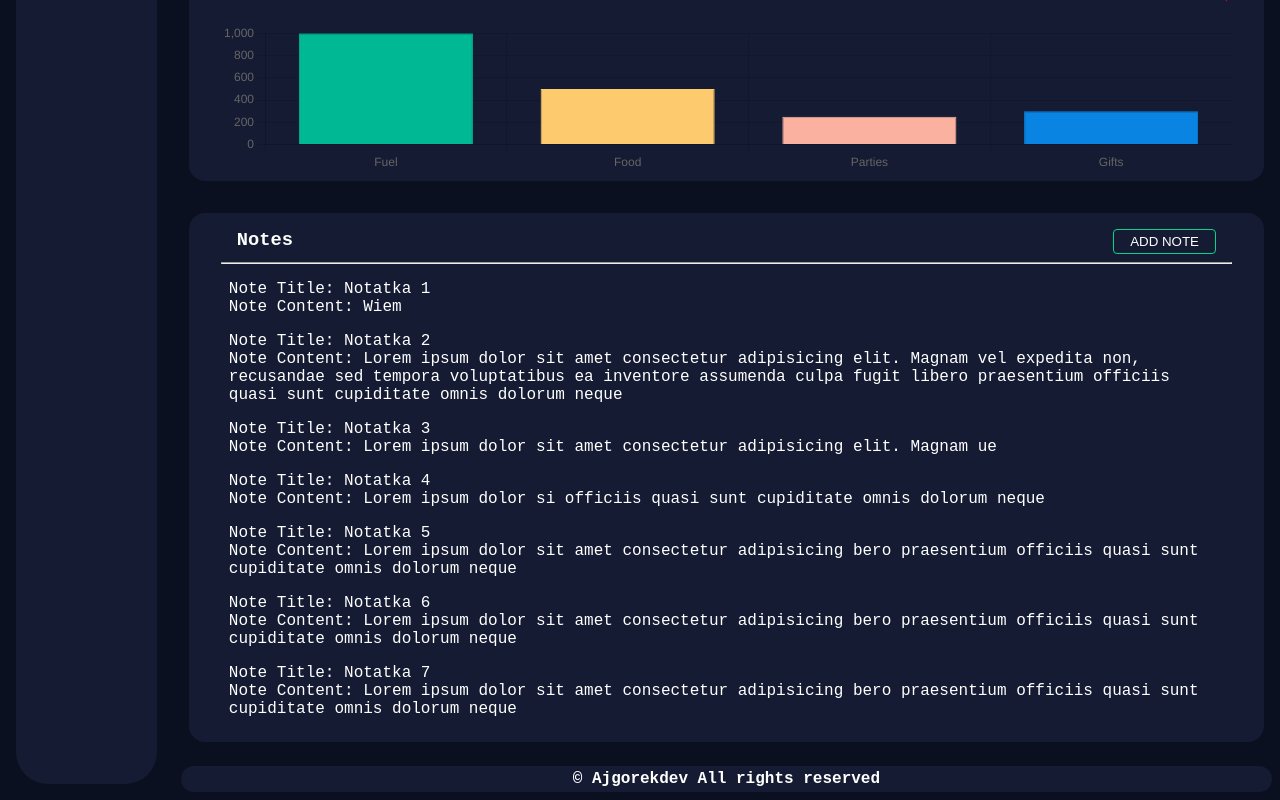
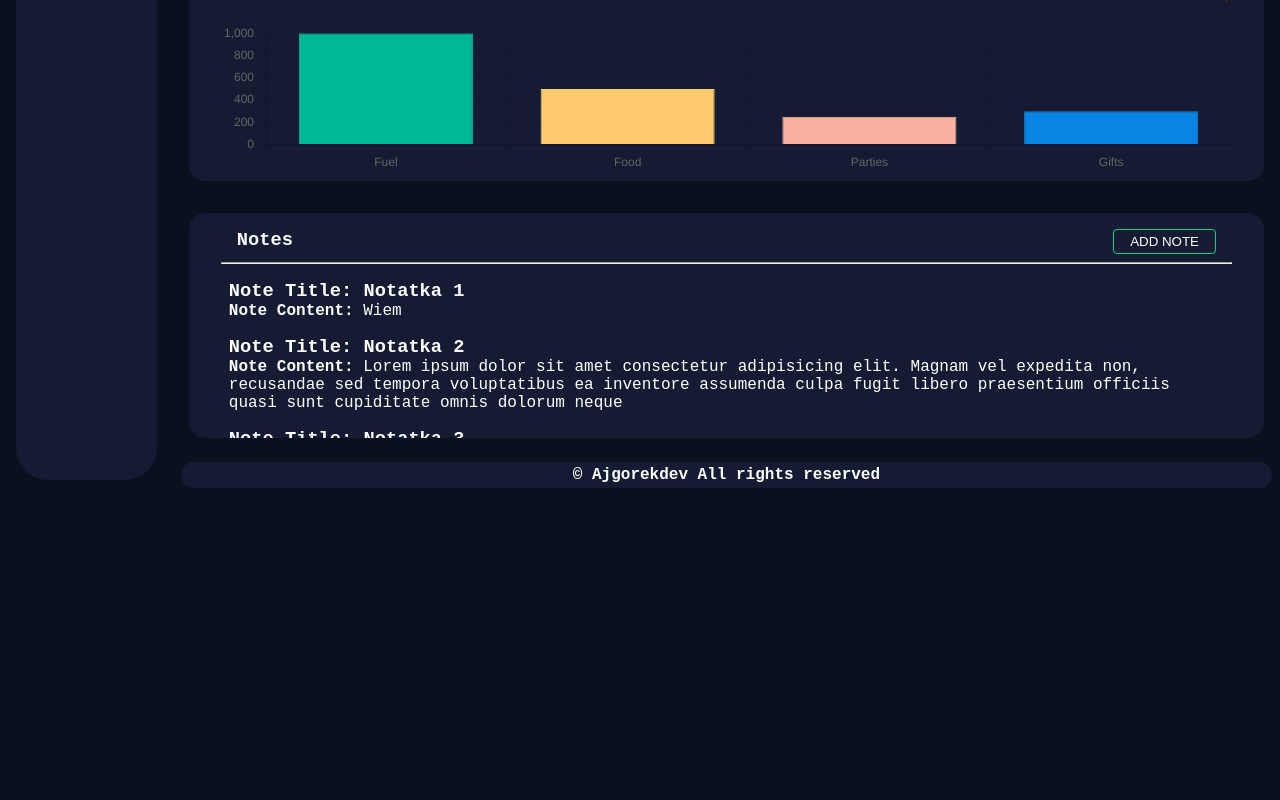
Before and after one commit to Ajgorek04/Financial-Dashboard_NEXTJS, a Next.js app: page / in a window 1280 px wide. Shown: the part 673-1473 px from the top of the page. After the commit the page ends 1169 px from the top, so only its background shows below. Built offline with nearby package versions, Linux system fonts and the light colour scheme.

Commit message:
adding notes

```diff
--- a/src/app/components/Notes/Notes.jsx
+++ b/src/app/components/Notes/Notes.jsx
@@ -55,9 +55,10 @@ export function Notes() {
           {notes.map((note) => {
             return (
               <li key={note.name}>
-                Note Title: {note.name}
-                <br />
-                Note Content: {note.content}
+                <h3>Note Title: {note.name}</h3>
+                <p>
+                  <b>Note Content: </b> {note.content}
+                </p>
               </li>
             );
           })}
--- a/src/app/components/Notes/Notes.module.css
+++ b/src/app/components/Notes/Notes.module.css
@@ -2,11 +2,10 @@
   flex: 1;
   display: flex;
   max-width: 100%;
-}
-
-.notes div {
-  height: 100%;
   overflow-y: scroll;
+  background-color: #141b32;
+  border-radius: 1rem;
+  max-height: 225px;
 }
 
 .addNote {
```
